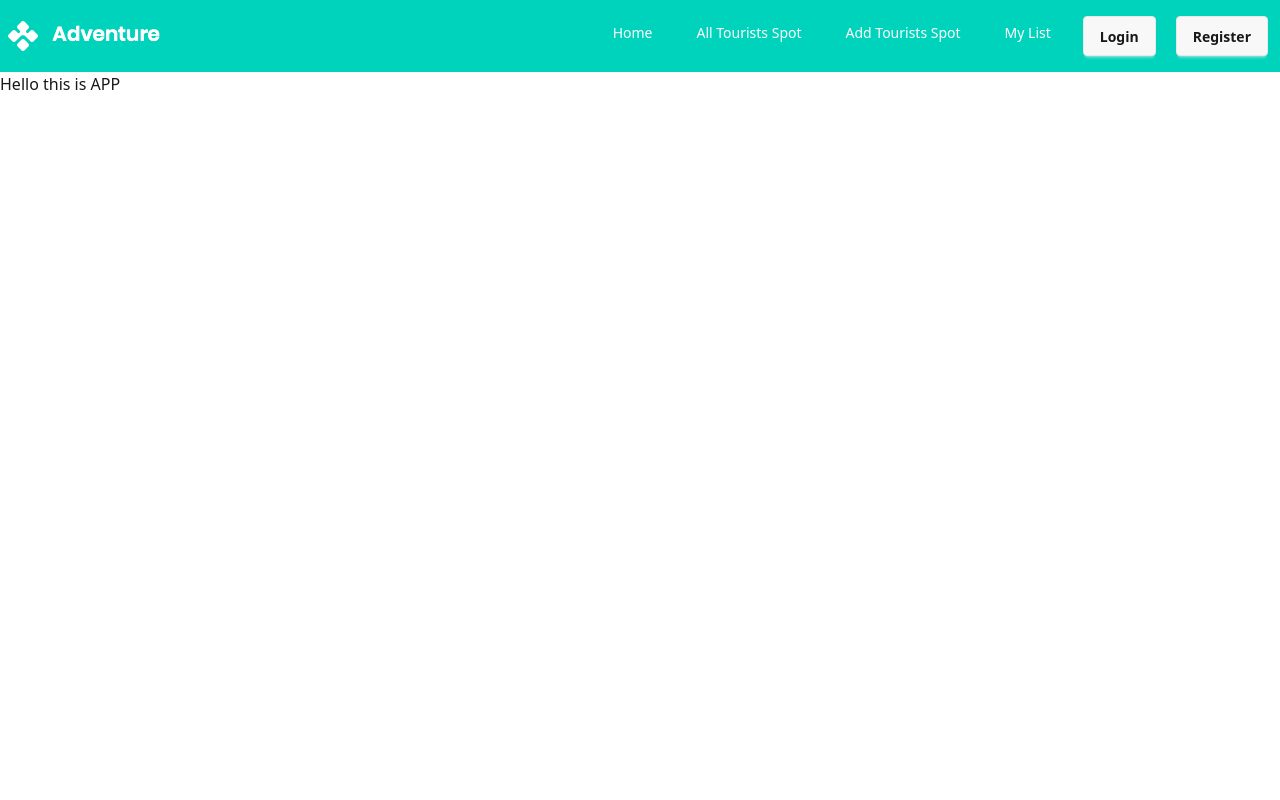
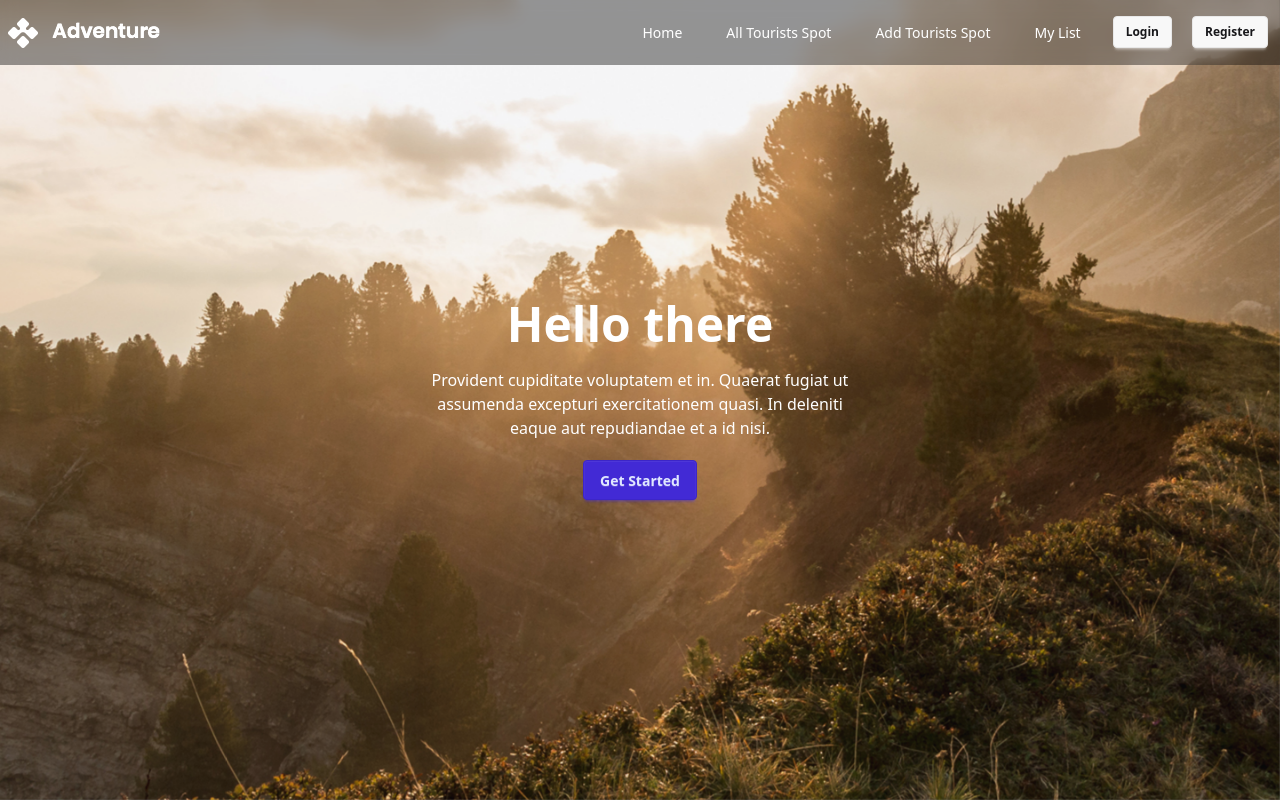
Before and after one commit to myselfmehedihasan/adventure, a React (Vite) app: page / in a window 1280 px wide. Built offline with nearby package versions, Linux system fonts and the light colour scheme.

Commit message:
banner created

```diff
--- a/package.json
+++ b/package.json
@@ -19,6 +19,8 @@
     "react-icons": "^5.5.0",
     "react-owl-carousel": "^2.3.3",
     "react-router": "^7.8.2",
+    "react-slick": "^0.31.0",
+    "react-swipeable": "^7.0.2",
     "sweetalert2": "^11.23.0",
     "tailwindcss": "^4.1.13"
   },
--- a/src/App.jsx
+++ b/src/App.jsx
@@ -1,16 +1,15 @@
 import React from 'react';
 import Navbar from './Components/Navbar';
-import Register from './Pages/Register';
 import { Outlet } from 'react-router';
 import Banner from './Components/Banner';
+import Home from './Pages/Home';
 
 const App = () => {
   return (
     <div>
       <Navbar></Navbar>
-      <h1>Hello this is APP</h1>
-      <Banner></Banner>
       <Outlet></Outlet>
+      {/* <Home></Home> */}
     </div>
   );
 };
--- a/src/Components/Banner.jsx
+++ b/src/Components/Banner.jsx
@@ -1,11 +1,61 @@
-import React from 'react';
+import React, { useState, useEffect } from "react";
+import { useSwipeable } from "react-swipeable";
+import slider1 from "../assets/Slider/slider1.jpg";
+import slider2 from "../assets/Slider/slider2.jpg";
+import slider3 from "../assets/Slider/slider3.jpg";
 
 const Banner = () => {
-    return (
-        <div>
+  const slides = [slider1, slider2, slider3];
+  const [currentSlide, setCurrentSlide] = useState(0);
 
+  // Auto-slide every 5 seconds
+  useEffect(() => {
+    const interval = setInterval(() => {
+      setCurrentSlide((prev) => (prev + 1) % slides.length);
+    }, 5000);
+    return () => clearInterval(interval);
+  }, []);
+
+  // Swipe handlers
+  const handlers = useSwipeable({
+    onSwipedLeft: () => setCurrentSlide((prev) => (prev + 1) % slides.length),
+    onSwipedRight: () => setCurrentSlide((prev) => (prev - 1 + slides.length) % slides.length),
+    preventDefaultTouchmoveEvent: true,
+    trackMouse: true,
+  });
+
+  return (
+    <div
+      {...handlers} // ✅ attach swipe handlers here
+      className="relative hero min-h-screen overflow-hidden touch-pan-y"
+    >
+      {/* Slides */}
+      {slides.map((slide, index) => (
+        <div
+          key={index}
+          className={`absolute w-full h-full transition-opacity duration-700 ${
+            index === currentSlide ? "opacity-100 z-10" : "opacity-0 z-0"
+          }`}
+        >
+          <img src={slide} className="w-full h-full object-cover select-none pointer-events-none" />
         </div>
-    );
+      ))}
+
+      {/* Overlay */}
+      <div className="hero-overlay bg-black/50"></div>
+
+      {/* Hero content */}
+      <div className="hero-content text-center text-white relative z-20">
+        <div className="max-w-md">
+          <h1 className="mb-5 text-5xl font-bold">Hello there</h1>
+          <p className="mb-5">
+            Provident cupiditate voluptatem et in. Quaerat fugiat ut assumenda excepturi exercitationem quasi. In deleniti eaque aut repudiandae et a id nisi.
+          </p>
+          <button className="btn btn-primary">Get Started</button>
+        </div>
+      </div>
+    </div>
+  );
 };
 
 export default Banner;
--- a/src/Components/Navbar.jsx
+++ b/src/Components/Navbar.jsx
@@ -1,7 +1,24 @@
-import React from "react";
+import React, { useEffect, useState } from "react";
 import { Link, NavLink } from "react-router";
+// ✅ use react-router-dom for navigation inside React SPA
 
 const Navbar = () => {
+  const [isScrolled, setScrolled] = useState(false);
+
+  // detect scrolling
+  useEffect(() => {
+    const handleScroll = () => {
+      if (window.screenY > 5) {
+        setScrolled(true);
+      } else {
+        setScrolled(false);
+      }
+    };
+    window.addEventListener("scroll", handleScroll);
+    return () => window.removeEventListener("scroll", handleScroll);
+  }, []);
+
+  // ✅ Your reusable nav items
   const navItems = (
     <>
       <li>
@@ -14,16 +31,28 @@ const Navbar = () => {
         <NavLink to="/addtouristsspot">Add Tourists Spot</NavLink>
       </li>
       <li>
-        <NavLink to="/mylist">My List </NavLink>
+        <NavLink to="/mylist">My List</NavLink>
       </li>
     </>
   );
+
   return (
-    <div className=" bg-accent">
-      <div className="navbar max-w-7xl mx-auto">
+    // ✅ Make navbar fixed at top, transparent, always above hero (z-50)
+    <div className={`fixed top-0 left-0 w-full z-50 transition-colors duration-300  ${
+        isScrolled ? "bg-black/50" : "bg-black/40"
+      } backdrop-blur-sm`}>
+      {/* ✅ Centered container, text color white so visible on hero */}
+      <div className="navbar max-w-7xl mx-auto ">
+        {/* ✅ Navbar Start (Logo + Mobile Menu) */}
         <div className="navbar-start">
+          {/* Mobile Dropdown Menu */}
           <div className="dropdown">
-            <div tabIndex={0} role="button" className="btn btn-ghost lg:hidden">
+            {/* Mobile hamburger icon */}
+            <div
+              tabIndex={0}
+              role="button"
+              className="btn btn-ghost lg:hidden text-white"
+            >
               <svg
                 xmlns="http://www.w3.org/2000/svg"
                 className="h-5 w-5"
@@ -31,20 +60,22 @@ const Navbar = () => {
                 viewBox="0 0 24 24"
                 stroke="currentColor"
               >
-                {" "}
                 <path
                   strokeLinecap="round"
                   strokeLinejoin="round"
                   strokeWidth="2"
                   d="M4 6h16M4 12h8m-8 6h16"
-                />{" "}
+                />
               </svg>
             </div>
+
+            {/* ✅ Mobile dropdown menu items */}
             <ul
               tabIndex={0}
-              className=" menu menu-sm dropdown-content bg-base-100 rounded-box z-1 mt-3 w-52 p-2 shadow"
+              className="menu menu-sm dropdown-content bg-base-content rounded-box z-50 mt-3 w-52 p-2 shadow"
             >
               {navItems}
+              {/* Extra links only for mobile */}
               <li>
                 <Link to="/login">Login</Link>
               </li>
@@ -53,33 +84,26 @@ const Navbar = () => {
               </li>
             </ul>
           </div>
-          <a href="/">
-            <img src="/src/assets/logo.png" alt="" />
-          </a>
+
+          {/* ✅ Logo (changed from <a> → <Link>) */}
+          <Link to="/">
+            <img src="/src/assets/logo.png" alt="Logo"  />
+          </Link>
         </div>
+
+        {/* ✅ Navbar Center (Desktop Menu) */}
         <div className="navbar-center hidden lg:flex">
-          <ul className="menu menu-horizontal px-1 text-white gap-5">
+          <ul className="menu menu-horizontal px-1 gap-5 text-white">
             {navItems}
-
-            {/* • If the user is logged in, show the user's photo (photoURL).
-  • Hovering over the photo displays the user's displayName.
-  • Show the “Log out” button for the logged-in user.  */}
-
-            <Link to="/login" className="btn">
+            {/* Conditional login/register will go here */}
+            <Link to="/login" className="btn btn-sm">
               Login
             </Link>
-            <Link to="/register" className="btn">
+            <Link to="/register" className="btn btn-sm">
               Register
             </Link>
           </ul>
         </div>
-
-        {/*
-  • The “Login” and “Register” buttons are conditional.
-  • If the user is not logged in, both “Login” and “Register” buttons are shown.
-  • Clicking “Login” redirects the user to the Login page.
-  • Clicking “Register” redirects the user to the Register page.
-*/}
       </div>
     </div>
   );
--- /dev/null
+++ b/src/Pages/Home.jsx
@@ -0,0 +1,14 @@
+import React from "react";
+import Navbar from "../Components/Navbar";
+import Banner from "../Components/Banner";
+
+const Home = () => {
+  return (
+    <div>
+      {/* <Navbar></Navbar> */}
+      <Banner></Banner>
+    </div>
+  );
+};
+
+export default Home;
--- a/src/Pages/Login.jsx
+++ b/src/Pages/Login.jsx
@@ -6,7 +6,7 @@ import { AuthContext } from "../providers/AuthProviders";
 import Swal from "sweetalert2";
 
 const Login = () => {
-  const { signInUser } = useContext(AuthContext);
+  const { signInUser,googleSignIn } = useContext(AuthContext);
 
   const {
     register,
@@ -40,8 +40,14 @@ const Login = () => {
         }
       });
   };
+
+
+  // google login
+  const handleGoogleLogin = () =>{
+    googleSignIn()
+  }
   return (
-    <div className="  max-w-3xl mx-auto flex-col justify-center items-center">
+    <div className="  max-w-3xl mx-auto flex-col justify-center items-center mt-20">
         <h1 className="text-center text-4xl">Log in and continue your adventure!</h1>
       <form
         onSubmit={handleSubmit(onSubmit)}
@@ -91,13 +97,10 @@ const Login = () => {
         </form>
 
         <div className="divider">
-        <button className="btn btn-outline hover:btn-accent ">
-          Continue with <FcGoogle />
-        </button>
-        <button className="btn btn-outline hover:btn-accent">
-          Continue with <FaGithub />
-        </button>
-      </div>
+                        <button onClick={handleGoogleLogin} className="btn btn-outline hover:btn-accent ">
+                         <FcGoogle /> Continue with Google
+                        </button>
+                    </div>
 
 
     </div>
--- a/src/Pages/Register.jsx
+++ b/src/Pages/Register.jsx
@@ -4,9 +4,10 @@ import { FaGithub } from "react-icons/fa";
 import { FcGoogle } from "react-icons/fc";
 import { AuthContext } from "../providers/AuthProviders";
 import Swal from "sweetalert2";
+import { signInWithPopup } from "firebase/auth";
 
 const Register = () => {
-  const { createUser } = useContext(AuthContext);
+  const { createUser,googleSignIn } = useContext(AuthContext);
 
   // React Hook Form setup
   const {
@@ -52,6 +53,11 @@ const Register = () => {
 
   // watch password for confirm password check
   const password = watch("password");
+
+  // google login
+  const handleGoogleLogin = () =>{
+    googleSignIn()
+  }
 
   return (
     <div>
@@ -152,12 +158,10 @@ const Register = () => {
 
 
               <div className="divider">
-                <button className="btn btn-outline hover:btn-accent ">
-                  Continue with <FcGoogle />
+                <button onClick={handleGoogleLogin} className="btn btn-outline hover:btn-accent ">
+                 <FcGoogle /> Continue with Google
                 </button>
-                <button className="btn btn-outline hover:btn-accent">
-                  Continue with <FaGithub />
-                </button>
+
 
             </div>
           </div>
--- a/src/providers/AuthProviders.jsx
+++ b/src/providers/AuthProviders.jsx
@@ -3,31 +3,53 @@ import app from "../Firebase/firebase.init";
 import {
   createUserWithEmailAndPassword,
   getAuth,
+  GoogleAuthProvider,
   signInWithEmailAndPassword,
+  signInWithPopup,
 } from "firebase/auth";
 
 const auth = getAuth(app);
 export const AuthContext = createContext(null);
 
+const googleProvider = new GoogleAuthProvider();
+
 const AuthProviders = ({ children }) => {
   const [user, setUser] = useState(null);
   const [loading, setLoading] = useState(true);
 
+  // Create User via email
   const createUser = (email, password) => {
     setLoading(true);
     return createUserWithEmailAndPassword(auth, email, password);
   };
-
+  // SignIn user with email
   const signInUser = (email, password) => {
     setLoading(true);
     return signInWithEmailAndPassword(auth, email, password);
   };
 
+// SignIn with Google
+  const googleSignIn = () => {
+
+        signInWithPopup(auth, googleProvider)
+            .then(result => {
+                const loggedInUser = result.user;
+                console.log(loggedInUser);
+                setUser(loggedInUser);
+            })
+            .catch(error => {
+                console.log(error);
+                alert(error);
+            })
+    }
+
+    // Auth providers list
   const userInfo = {
     user,
     loading,
     createUser,
     signInUser,
+    googleSignIn,
   };
   return (
     <AuthContext.Provider value={userInfo}>{children}</AuthContext.Provider>
```
Also changed, not shown: src/main.jsx (+8 -9 lines), 1 other file (tests, documents, lock files or other folders).
